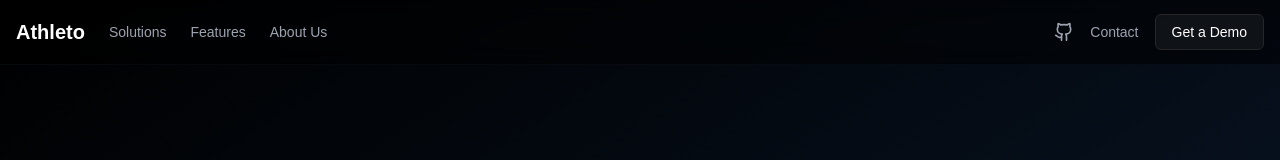
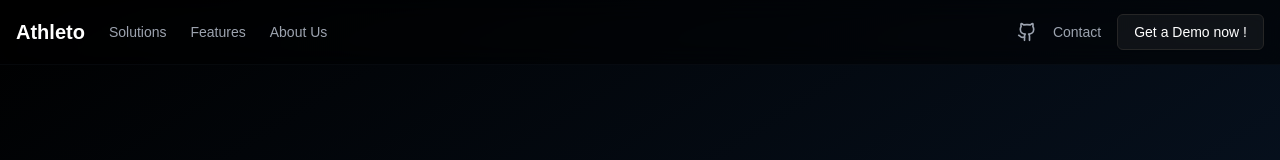
Before and after one commit to Heisenberg300604/Athleto, a Next.js app in the folder athleto/: page / in a window 1280 px wide. Shown: the top 160 px of the page. Built offline with nearby package versions, Linux system fonts and the light colour scheme.

Commit message:
second commit

```diff
--- a/athleto/src/app/page.tsx
+++ b/athleto/src/app/page.tsx
@@ -34,7 +34,7 @@ export default function Home() {
               Contact
             </Link>
             <Button variant="outline" className="hidden bg-white/5 text-white hover:bg-white/10 md:inline-flex">
-              Get a Demo
+              Get a Demo now !
             </Button>
           </div>
         </div>
```
